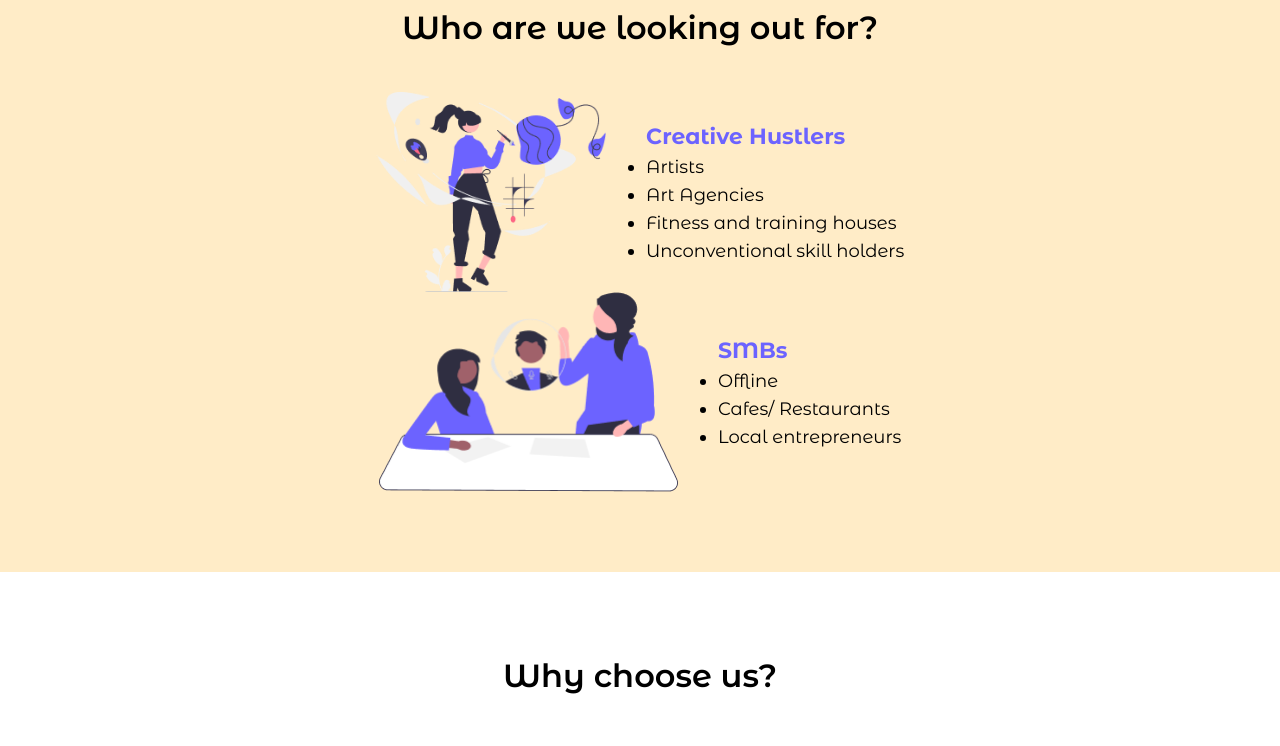
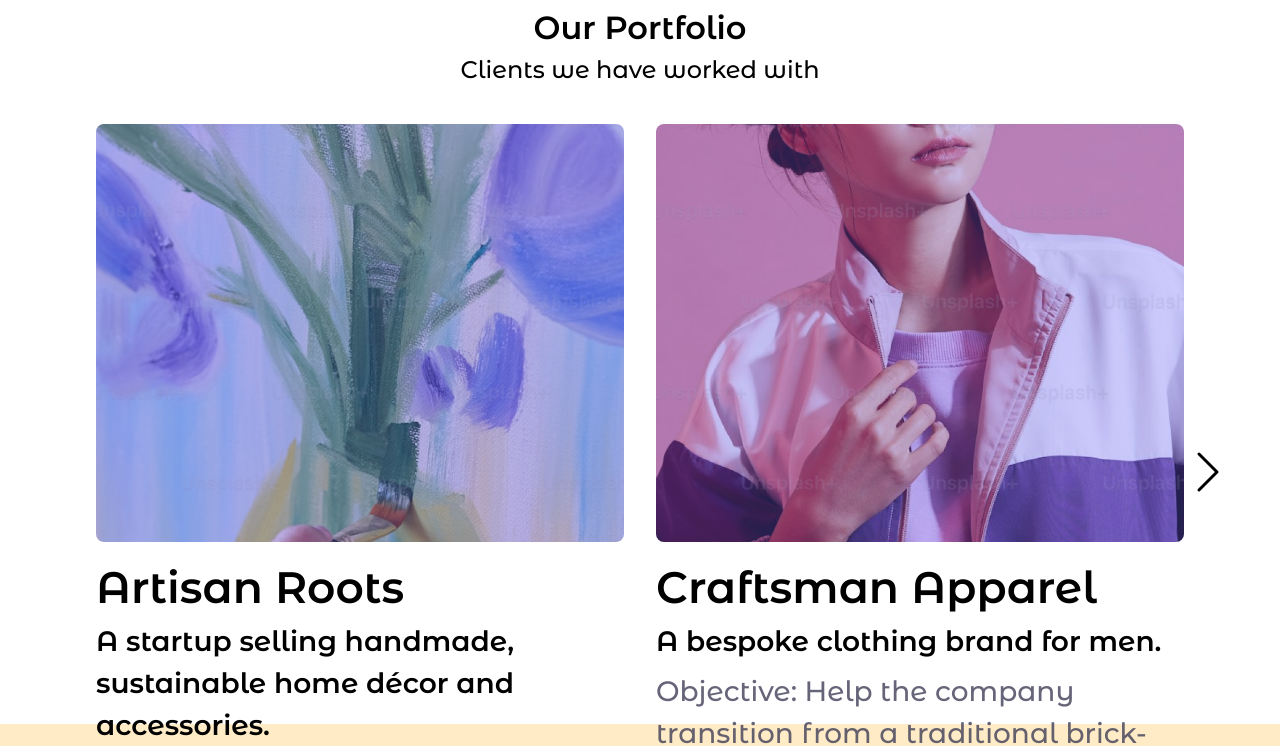
Before and after one commit to vishal-shyftlabs/edgenus, a Next.js app: page / in a window 1280 px wide. Shown: the part 1720-2466 px from the top of the page. Built offline with nearby package versions, Linux system fonts and the light colour scheme.

Commit message:
Portfolio section added

```diff
--- /dev/null
+++ b/app/components/Carousel.js
@@ -0,0 +1,104 @@
+import { useState } from "react";
+import { ChevronLeft, ChevronRight } from "react-bootstrap-icons";
+
+const items = [
+  {
+    id: 1,
+    imageUrl: "/portfolio1.png",
+    title: "Artisan Roots",
+    subTitle:
+      "A startup selling handmade, sustainable home décor and accessories.",
+    description:
+      "Objective: Create a compelling brand identity to reflect the company’s eco-friendly values and attract a modern, socially conscious audience. ",
+  },
+  {
+    id: 2,
+    imageUrl: "/portfolio2.png",
+    title: "Craftsman Apparel",
+    subTitle: "A bespoke clothing brand for men.",
+    description:
+      "Objective: Help the company transition from a traditional brick-and-mortar store to a robust online presence with a fully integrated digital marketing strategy.",
+  },
+];
+
+export default function Carousel() {
+  const [currentIndex, setCurrentIndex] = useState(0);
+
+  const nextSlide = () => {
+    if (window.innerWidth < 768) {
+      // Mobile screen
+      if (currentIndex < items.length - 1) {
+        setCurrentIndex(currentIndex + 1);
+      }
+    } else {
+      // Larger screens
+      if (currentIndex < items.length - 2) {
+        setCurrentIndex(currentIndex + 1);
+      }
+    }
+  };
+
+  const prevSlide = () => {
+    if (currentIndex > 0) {
+      setCurrentIndex(currentIndex - 1);
+    }
+  };
+
+  return (
+    <div className="relative w-full mx-auto">
+      {/* Carousel Items */}
+      <div className="overflow-hidden">
+        <div
+          className="flex transition-transform duration-500"
+          style={{
+            transform:
+              window.innerWidth < 768
+                ? `translateX(-${currentIndex * 100}%)` // For mobile (full width)
+                : `translateX(-${currentIndex * 50}%)`, // For desktop (half width)
+          }}
+        >
+          {items.map((item) => (
+            <div key={item.id} className="w-full md:w-1/2 md:p-4 flex-shrink-0">
+              <img
+                src={item.imageUrl}
+                alt={item.description}
+                className="w-full h-2/5 md:h-3/5 object-cover rounded-lg"
+              />
+              <div className="overflow-scroll">
+                <p className="text-22 md:text-24 xl:text-44 font-semibold mt-3">
+                  {item.title}
+                </p>
+                <p className="text-normal md:text-22 xl:text-28 font-semibold">
+                  {item.subTitle}
+                </p>
+                <p className="mt-2 text-normal md:text-22 xl:text-28 font-medium text-[#3F3D56CC]">
+                  {item.description}
+                </p>
+              </div>
+            </div>
+          ))}
+        </div>
+      </div>
+
+      {/* Left Arrow Button */}
+      {currentIndex > 0 && (
+        <button
+          onClick={prevSlide}
+          className="absolute top-1/2 -left-10  p-2 rounded-full -translate-y-1/2 "
+        >
+          <ChevronLeft className="text-[3rem]" />
+        </button>
+      )}
+
+      {/* Right Arrow Button */}
+      {currentIndex !== items.length && (
+        <button
+          onClick={nextSlide}
+          className="absolute top-1/2 -right-10  p-2 rounded-full -translate-y-1/2"
+        >
+          <ChevronRight className="text-[3rem]" />
+        </button>
+      )}
+    </div>
+  );
+}
--- a/app/components/Header.js
+++ b/app/components/Header.js
@@ -48,6 +48,9 @@
               <a href="#modules">Modules</a>
             </div>
             <div>
+              <a href="#portfolio">Portfolio</a>
+            </div>
+            <div>
               <a href="#customer">Customer</a>
             </div>
             <div>
@@ -72,10 +75,15 @@
         </>
       ) : null}
       {isOpen && (
-        <div className="lg:hidden font-medium rounded-b-md mt-2 py-3 px-20 space-y-2 text-black absolute flex flex-col left-0 -bottom-[13rem] z-50 w-full overflow-visible bg-white">
+        <div className="lg:hidden font-medium rounded-b-md mt-2 py-3 px-20 space-y-2 text-black absolute flex flex-col left-0 -bottom-[15rem] z-50 w-full overflow-visible bg-white">
           <div>
             <a href="#modules" onClick={toggleMenu}>
               Modules
+            </a>
+          </div>
+          <div>
+            <a href="#portfolio" onClick={toggleMenu}>
+              Portfolio
             </a>
           </div>
           <div>
--- a/app/components/Modules.js
+++ b/app/components/Modules.js
@@ -244,7 +244,7 @@
       </div>
       <div className="grid sm:grid-cols-2 lg:grid-cols-3 gap-x-6 justify-center my-6">
         {modules.map((module, i) => (
-          <div className="my-6" key={`module-${i}`}>
+          <div className="sm:my-6" key={`module-${i}`}>
             <Card
               data={module}
               title={module.title}
--- a/app/page.js
+++ b/app/page.js
@@ -1,5 +1,5 @@
 "use client";
-import { SpeedInsights } from "@vercel/speed-insights/next"
+import { SpeedInsights } from "@vercel/speed-insights/next";
 
 import Footer from "./components/Footer";
 import Header from "./components/Header";
@@ -7,6 +7,7 @@
 import LookingOut from "./components/LookingOut";
 import Modules from "./components/Modules";
 import WhyChooseUs from "./components/WhyChooseUs";
+import Carousel from "./components/Carousel";
 
 export default function Home() {
   return (
@@ -14,6 +15,13 @@
       <Header showModules />
       <Hero />
       <Modules />
+      <div className="sm:h-[100vh] md:px-20 px-8 py-20" id="portfolio">
+        <div className="text-center mb-5">
+          <div className="text-32 font-semibold">Our Portfolio</div>
+          <div className="text-24 font-medium">Clients we have worked with</div>
+        </div>
+        <Carousel />
+      </div>
       <LookingOut />
       <WhyChooseUs />
       <Footer />
```
Also changed, not shown: public/portfolio1.png (added), public/portfolio2.png (added).
